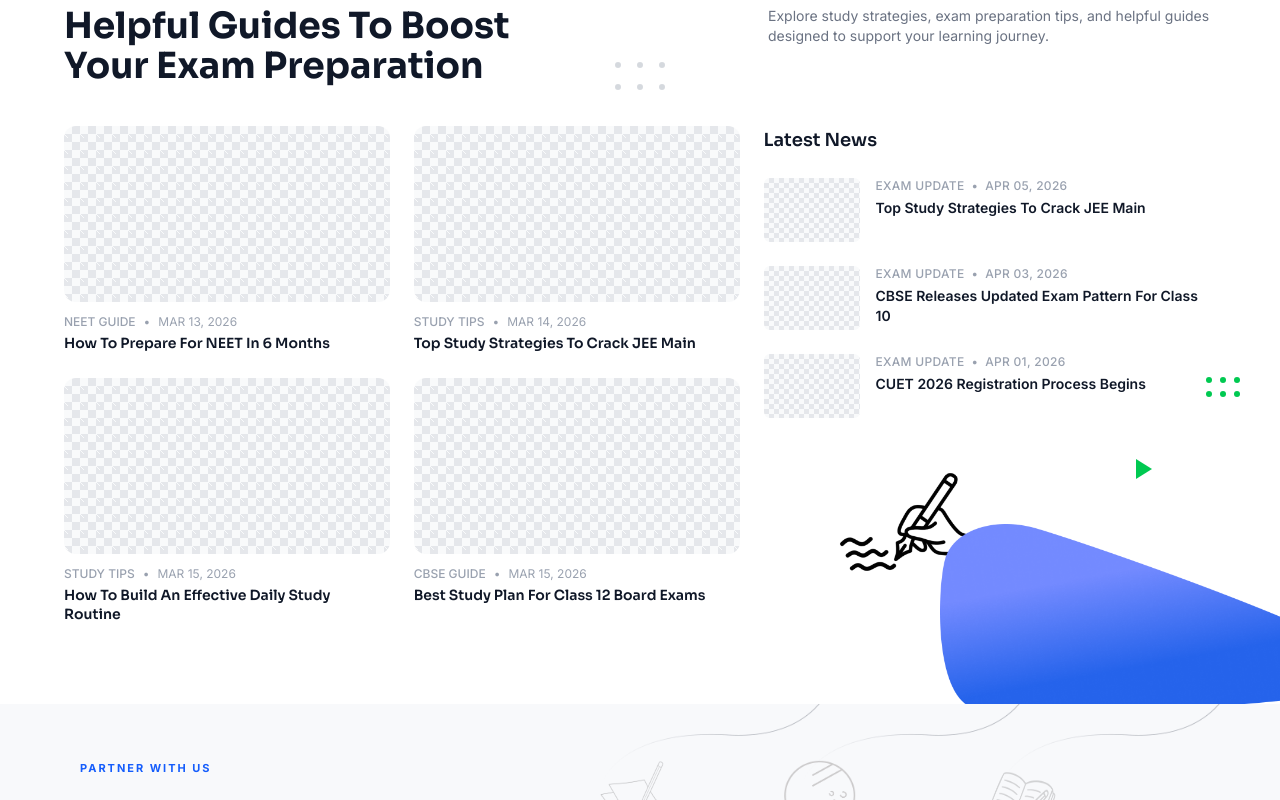
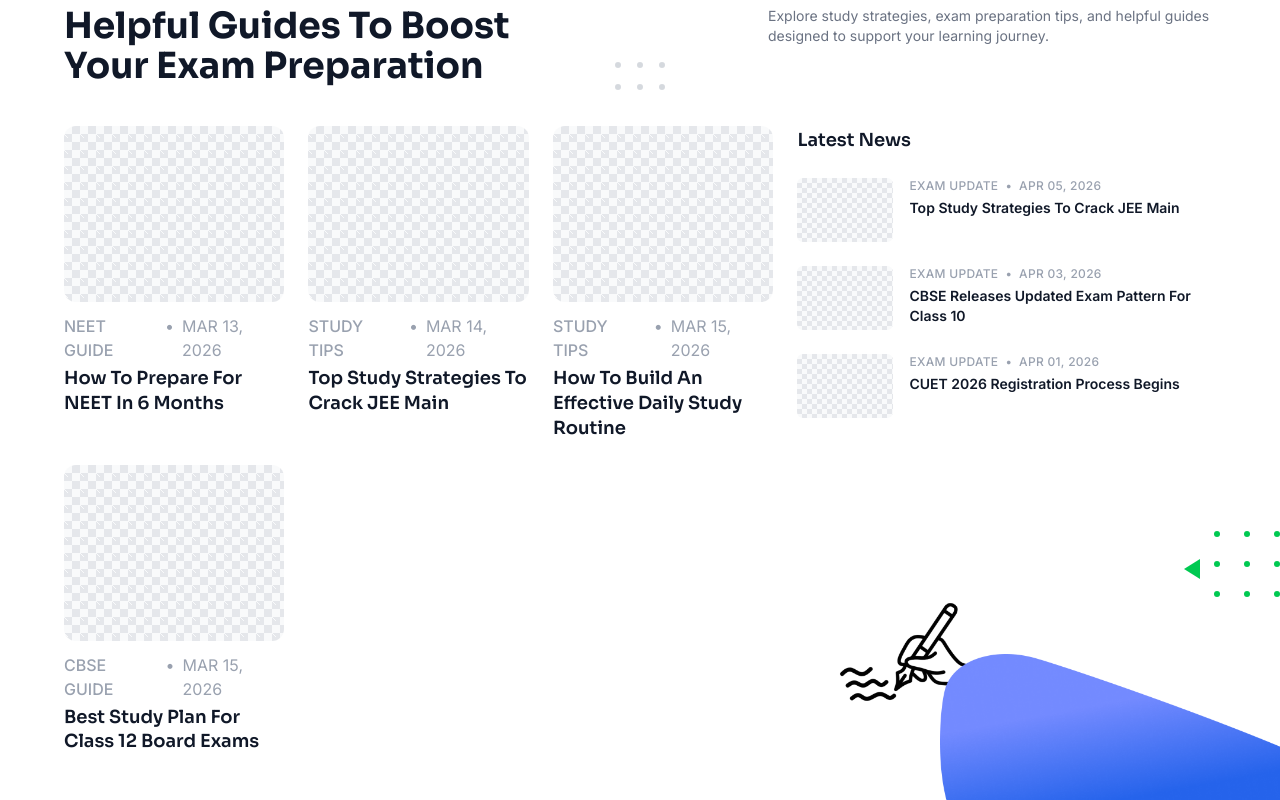
Before and after one commit to Shiv03072002/EDU, a Next.js app: page / in a window 1280 px wide. Shown: the part 3260-4060 px from the top of the page. Built offline with nearby package versions, Linux system fonts and the light colour scheme.

Commit message:
grid issue resolved

```diff
--- a/components/home/ArticlesSection.jsx
+++ b/components/home/ArticlesSection.jsx
@@ -65,17 +65,17 @@ export default function ArticlesSection() {
         ))}
       </div>
 
-      <div className="absolute right-10 top-[60%] grid grid-cols-3 gap-2">
-        {[...Array(6)].map((_, i) => (
+      <div className="absolute right-0 top-[68%] grid grid-cols-3 gap-6">
+        {[...Array(9)].map((_, i) => (
           <div key={i} className="w-1.5 h-1.5 bg-green-500 rounded-full" />
         ))}
       </div>
 
       <div
-        className="absolute right-32 top-[70%] w-0 h-0
+        className="absolute right-20 top-[71%] w-0 h-0
     border-t-[10px] border-t-transparent
     border-b-[10px] border-b-transparent
-        border-l-[16px] border-l-green-500"
+    border-r-[16px] border-r-green-500"
       />
 
       <div className="absolute bottom-23  right-54 w-[320px] h-[180px] ">
@@ -85,7 +85,6 @@ export default function ArticlesSection() {
           className="w-full h-full object-cover "
         />
       </div>
-
 
       <div className="absolute bottom-0 right-0 w-[340px] h-[180px] ">
         <img
@@ -117,7 +116,7 @@ export default function ArticlesSection() {
         <div className="relative flex justify-between gap-6">
           {/* LEFT - Articles (50%) */}
          <div>
-            <div className="grid sm:grid-cols-2 gap-6">
+  <div className="grid sm:grid-cols-3 gap-6">
     {articles.map((item, i) => (
       <div key={i} className="group cursor-pointer">
         <div
@@ -125,20 +124,19 @@ export default function ArticlesSection() {
           style={checkerStyle(16)}
         />
 
-                  <div className="mt-3 text-xs text-gray-400 flex gap-2">
+        <div className="mt-3 text-base text-gray-400 flex gap-2">
           <span className="font-medium">{item.tag}</span>
           <span>•</span>
           <span>{item.date}</span>
         </div>
 
-                  <h3 className="mt-1 font-semibold text-gray-900 group-hover:text-blue-600 text-sm leading-snug">
+        <h3 className="mt-1 font-semibold text-gray-900 group-hover:text-blue-600 text-lg leading-snug max-w-60">
           {item.title}
         </h3>
       </div>
     ))}
   </div>
 </div>
-
           {/* RIGHT - News (50%) */}
           <div>
             <h3 className="text-lg font-semibold mb-6 text-gray-900">
--- a/components/home/StartPreparing.jsx
+++ b/components/home/StartPreparing.jsx
@@ -105,7 +105,7 @@ export default function StartPreparing() {
         />
       </div>
 
-      <div className="absolute left-1/2 -translate-x-1/2 -top-2 z-80">
+      <div className="absolute left-1/2 -translate-x-1/2 -top-2 z-20">
         <Image
           src="/images/prep/sp.png"
           alt="left arrow"
```
Lines whose indentation alone changed are shown as unchanged.
